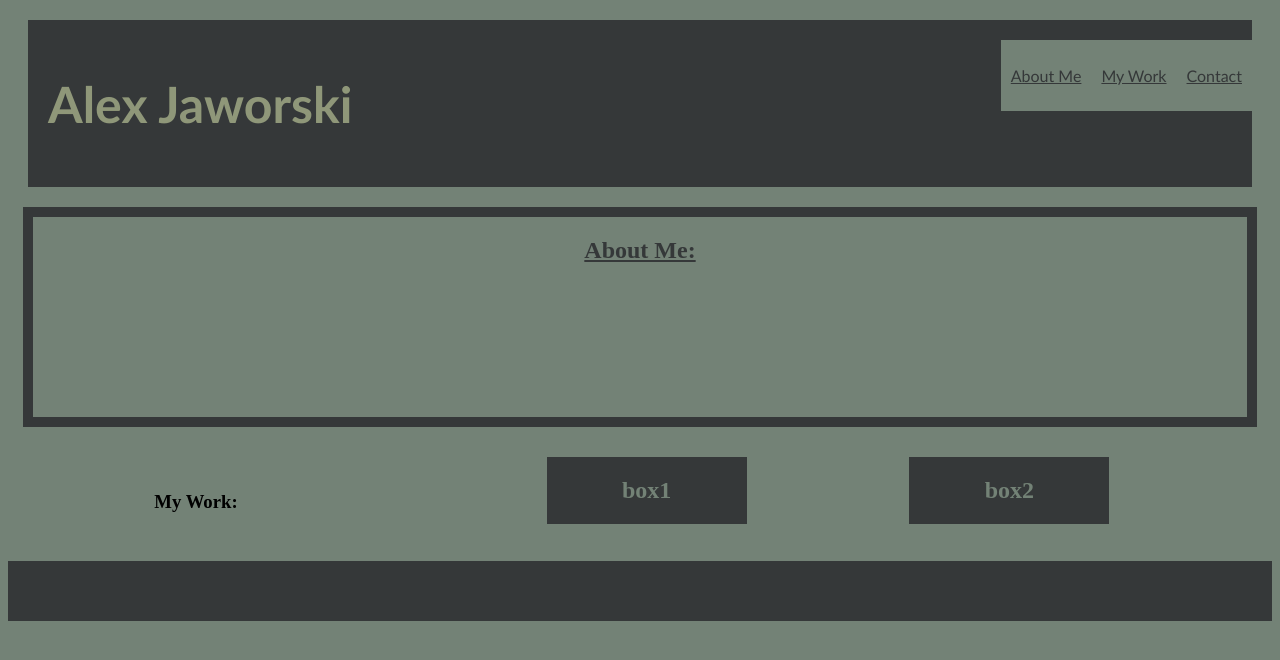
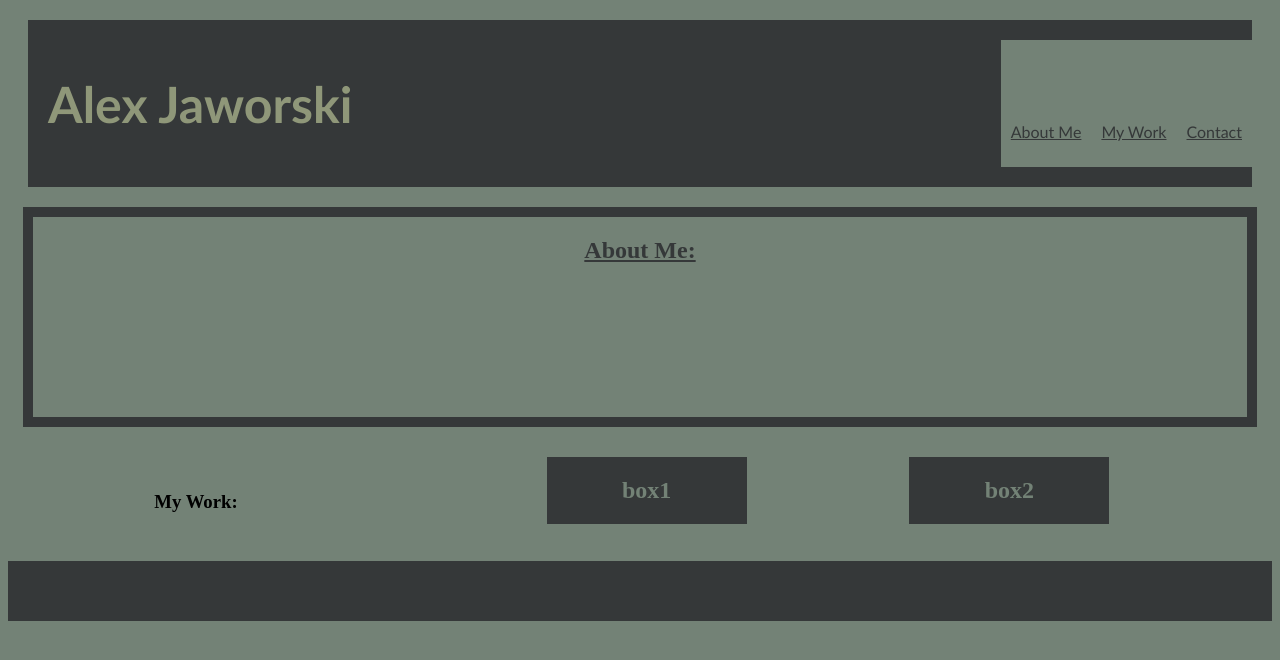
Before and after one commit to Ajaws2022/BC-CH-Round2, a plain HTML site: page index.html in a window 1280 px wide. Drawn offline with Linux system fonts and the light colour scheme.

Commit message:
added pics to images

```diff
--- a/assets/style.css
+++ b/assets/style.css
@@ -3,6 +3,8 @@
 }
 
 .header {
+    display: flex;
+    justify-content: space-between;
     margin: 20px;
     padding: 20px;
     padding-right: 0%;
@@ -28,7 +30,8 @@
 
 .header div {
     display: flex;
-    justify-content: center;
+    justify-content: flex-end;
+    align-items: end;
     float: right;
 
 }
@@ -39,6 +42,7 @@
     display: flex;
     flex: auto;
     justify-items: center;
+    align-items: end;
     padding: 0%;
 
 
@@ -48,6 +52,7 @@
     display: inline-block;
     margin: 10px;
     background-color: #353839;
+
 }
 
 a {
```
Also changed, not shown: assets/images/codepic.jpg (added), 1 other file.
